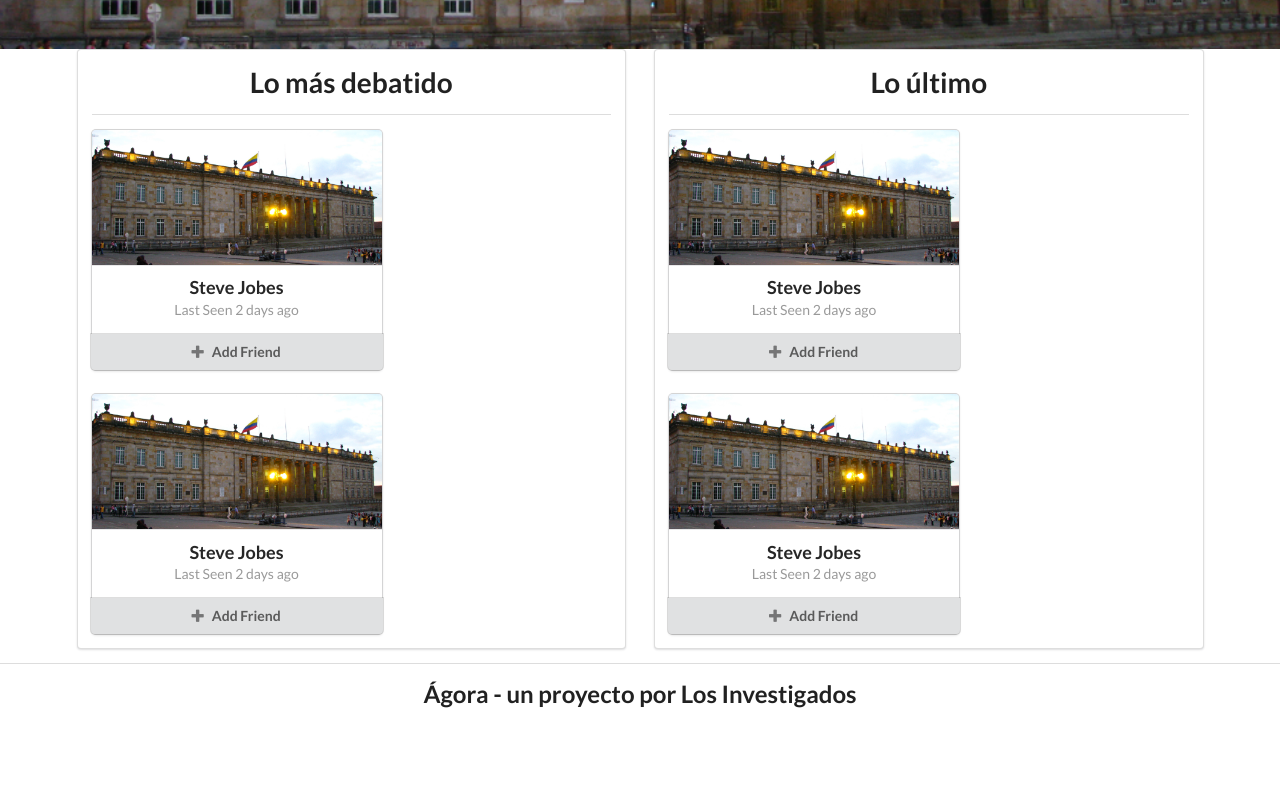
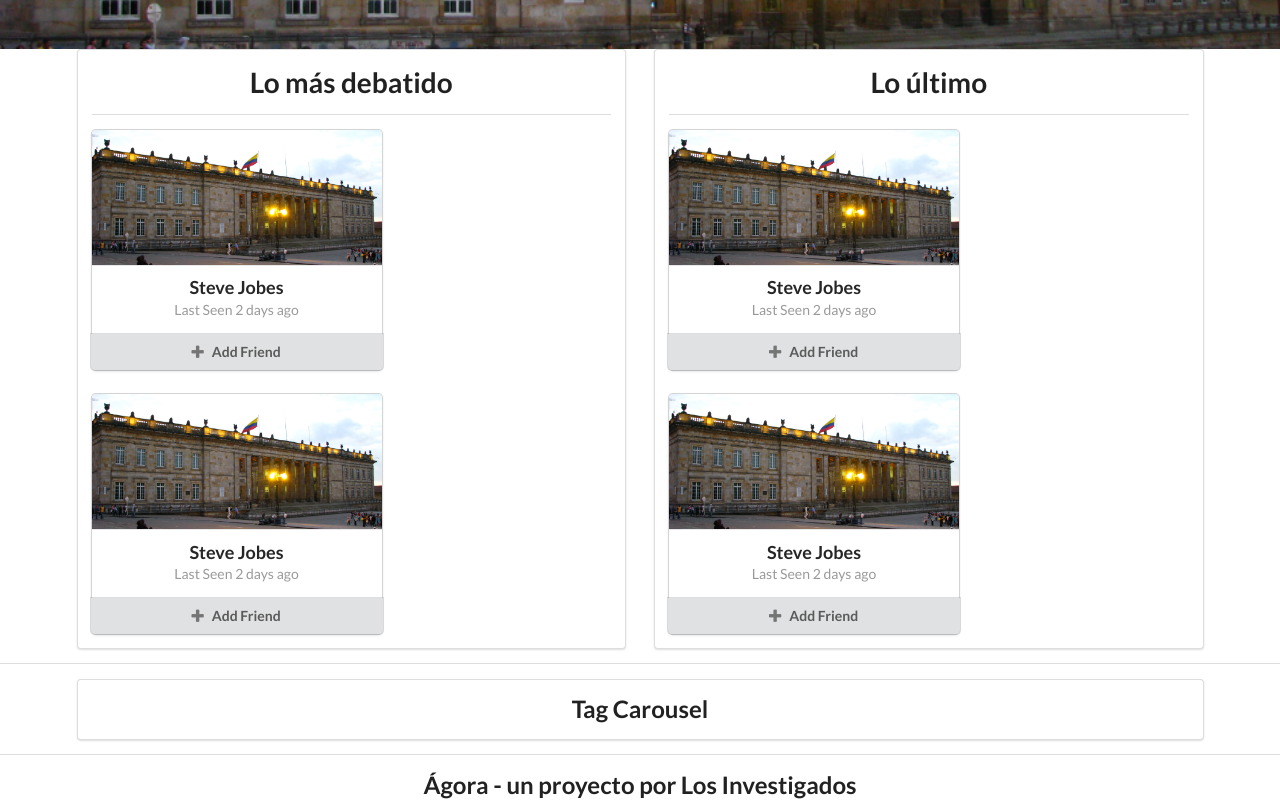
Before and after one commit to Agora-SE2/IS2_Agora_FE, a React (Create React App) app: page / in a window 1280 px wide. Shown: the part 437-1237 px from the top of the page. Before the commit the page ends 1147 px from the top, so only its background shows below. Built offline with nearby package versions, Linux system fonts and the light colour scheme.

Commit message:
Initialize tag carousel

```diff
--- /dev/null
+++ b/src/components/TagCarousel.js
@@ -0,0 +1,11 @@
+import React, { Component } from 'react';
+
+export default class TagCarousel extends Component {
+    render() {
+        return (
+            <div className="ui tag carousel segment">
+                <h2>Tag Carousel</h2>
+            </div>
+        );
+    }
+}
--- a/src/containers/HomePage.js
+++ b/src/containers/HomePage.js
@@ -1,6 +1,7 @@
 import React, { Component } from 'react';
 import HomeBanner from '../components/HomeBanner.js';
 import NewsMosaic from '../components/NewsMosaic.js';
+import TagCarousel from '../components/TagCarousel.js';
 
 export default class HomePage extends Component {
     render() {
@@ -15,6 +16,12 @@ export default class HomePage extends Component {
                         <NewsMosaic title="Lo último" />
                     </div>
                 </div>
+
+                <div className="ui divider"></div>
+
+                <div className="ui container">
+                    <TagCarousel />
+                </div>
             </div>
         )
     }
```
